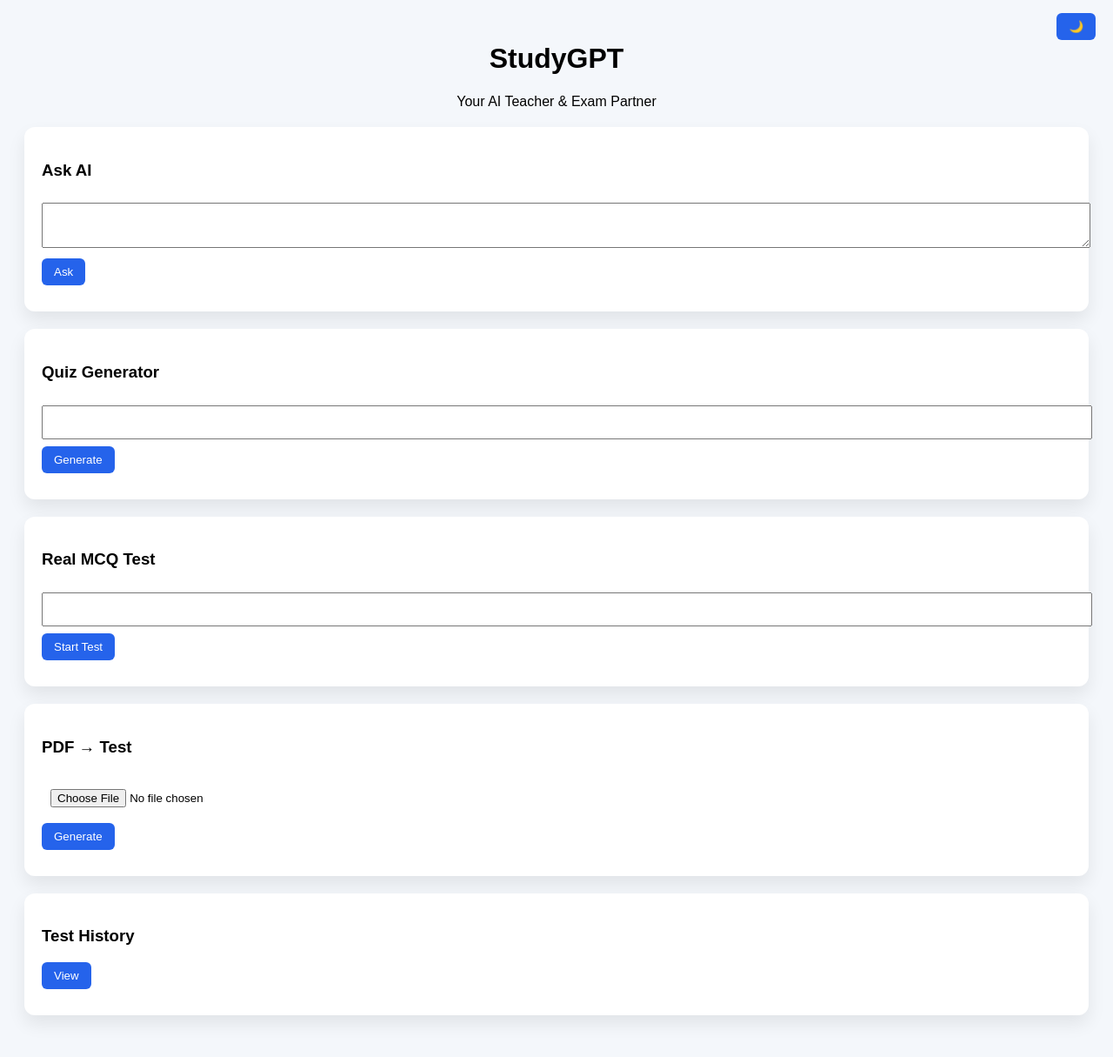
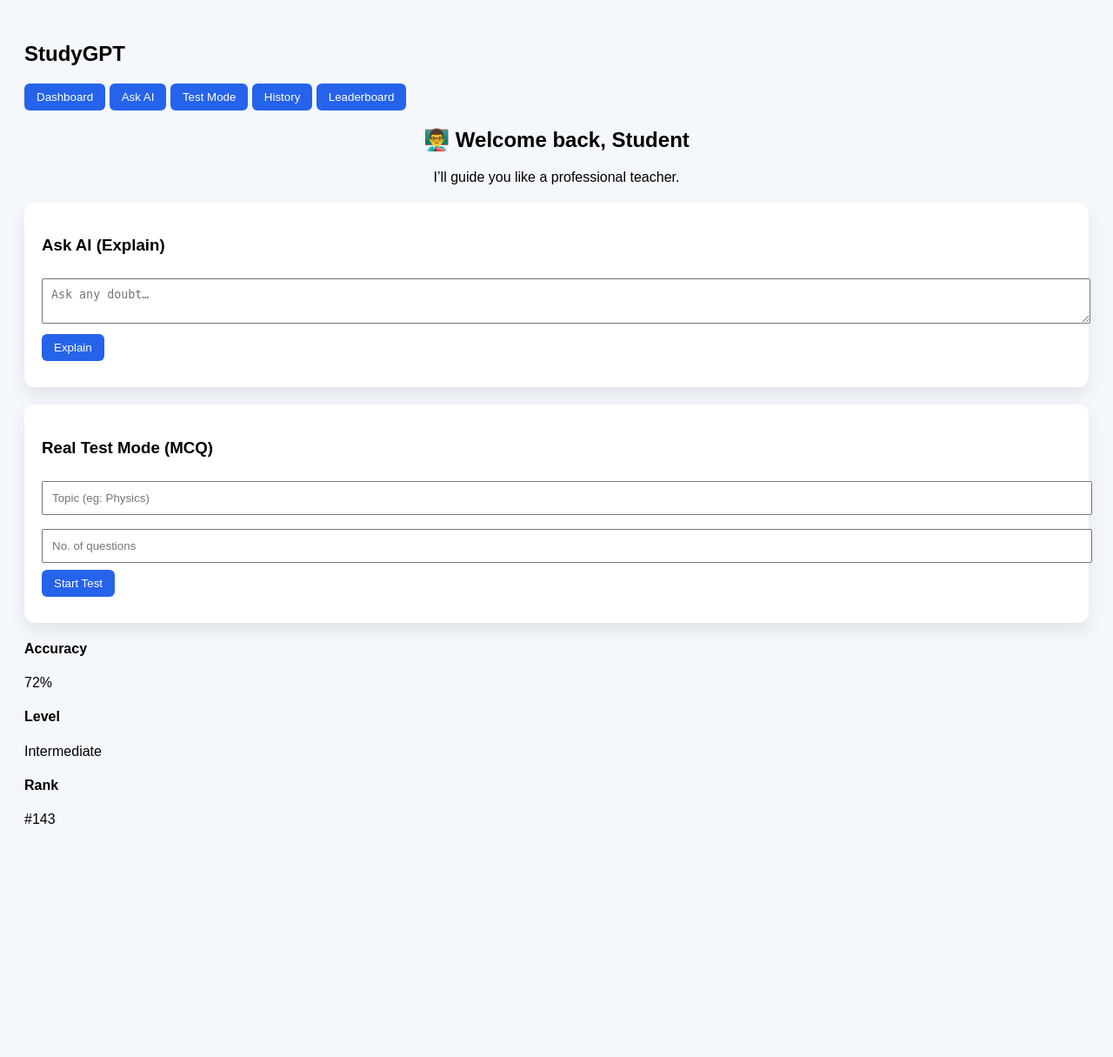
Before and after one commit to Tarunmaker/StudyGPT, a Flask app: page / in a window 1280 px wide. Shown: the whole page at 87% size. After the commit the page ends 947 px from the top, so only its background shows below. Run offline with Flask 3, Linux system fonts and the light colour scheme.

Commit message:
Update index.html

```diff
--- a/templates/index.html
+++ b/templates/index.html
@@ -1,52 +1,71 @@
 <!DOCTYPE html>
-<html>
+<html lang="en">
 <head>
-<title>StudyGPT</title>
-<link rel="stylesheet" href="/static/style.css">
+  <meta charset="UTF-8" />
+  <title>StudyGPT – Smart Student AI</title>
+  <link rel="stylesheet" href="/static/style.css" />
+  <link href="https://fonts.googleapis.com/css2?family=Inter:wght@400;600;700&display=swap" rel="stylesheet">
 </head>
 <body>
 
-<button class="theme-btn" onclick="toggleTheme()">🌙</button>
+<div class="app">
 
-<header>
-  <h1>StudyGPT</h1>
-  <p>Your AI Teacher & Exam Partner</p>
-</header>
+  <!-- SIDEBAR -->
+  <aside class="sidebar">
+    <h1>StudyGPT</h1>
+    <nav>
+      <button class="active">Dashboard</button>
+      <button>Ask AI</button>
+      <button>Test Mode</button>
+      <button>History</button>
+      <button>Leaderboard</button>
+    </nav>
+  </aside>
 
-<section class="card animate">
-  <h3>Ask AI</h3>
-  <textarea id="question"></textarea>
-  <button onclick="askAI()">Ask</button>
-  <div id="answer" class="output"></div>
-</section>
+  <!-- MAIN -->
+  <main class="main">
 
-<section class="card animate">
-  <h3>Quiz Generator</h3>
-  <input id="topic">
-  <button onclick="generateQuiz()">Generate</button>
-  <div id="quiz" class="output"></div>
-</section>
+    <header class="header">
+      <h2>👨‍🏫 Welcome back, Student</h2>
+      <p>I’ll guide you like a professional teacher.</p>
+    </header>
 
-<section class="card animate">
-  <h3>Real MCQ Test</h3>
-  <input id="testTopic">
-  <button onclick="startRealTest()">Start Test</button>
-  <div id="testArea" class="output"></div>
-</section>
+    <!-- ASK AI -->
+    <section class="card">
+      <h3>Ask AI (Explain)</h3>
+      <textarea id="question" placeholder="Ask any doubt…"></textarea>
+      <button onclick="askAI()">Explain</button>
+      <div id="answer" class="output"></div>
+    </section>
 
-<section class="card animate">
-  <h3>PDF → Test</h3>
-  <input type="file" id="pdfFile">
-  <button onclick="pdfTest()">Generate</button>
-  <div id="pdfOut" class="output"></div>
-</section>
+    <!-- TEST MODE -->
+    <section class="card">
+      <h3>Real Test Mode (MCQ)</h3>
+      <input id="topic" placeholder="Topic (eg: Physics)" />
+      <input id="count" type="number" placeholder="No. of questions" />
+      <button onclick="startTest()">Start Test</button>
+      <div id="test" class="output"></div>
+    </section>
 
-<section class="card animate">
-  <h3>Test History</h3>
-  <button onclick="showHistory()">View</button>
-  <div id="historyBox" class="output"></div>
-</section>
+    <!-- PROGRESS -->
+    <section class="stats">
+      <div class="stat">
+        <h4>Accuracy</h4>
+        <p>72%</p>
+      </div>
+      <div class="stat">
+        <h4>Level</h4>
+        <p>Intermediate</p>
+      </div>
+      <div class="stat">
+        <h4>Rank</h4>
+        <p>#143</p>
+      </div>
+    </section>
 
-<script src="/static/script.js"></script>
+  </main>
+</div>
+
+<script src="/static/app.js"></script>
 </body>
 </html>
```
